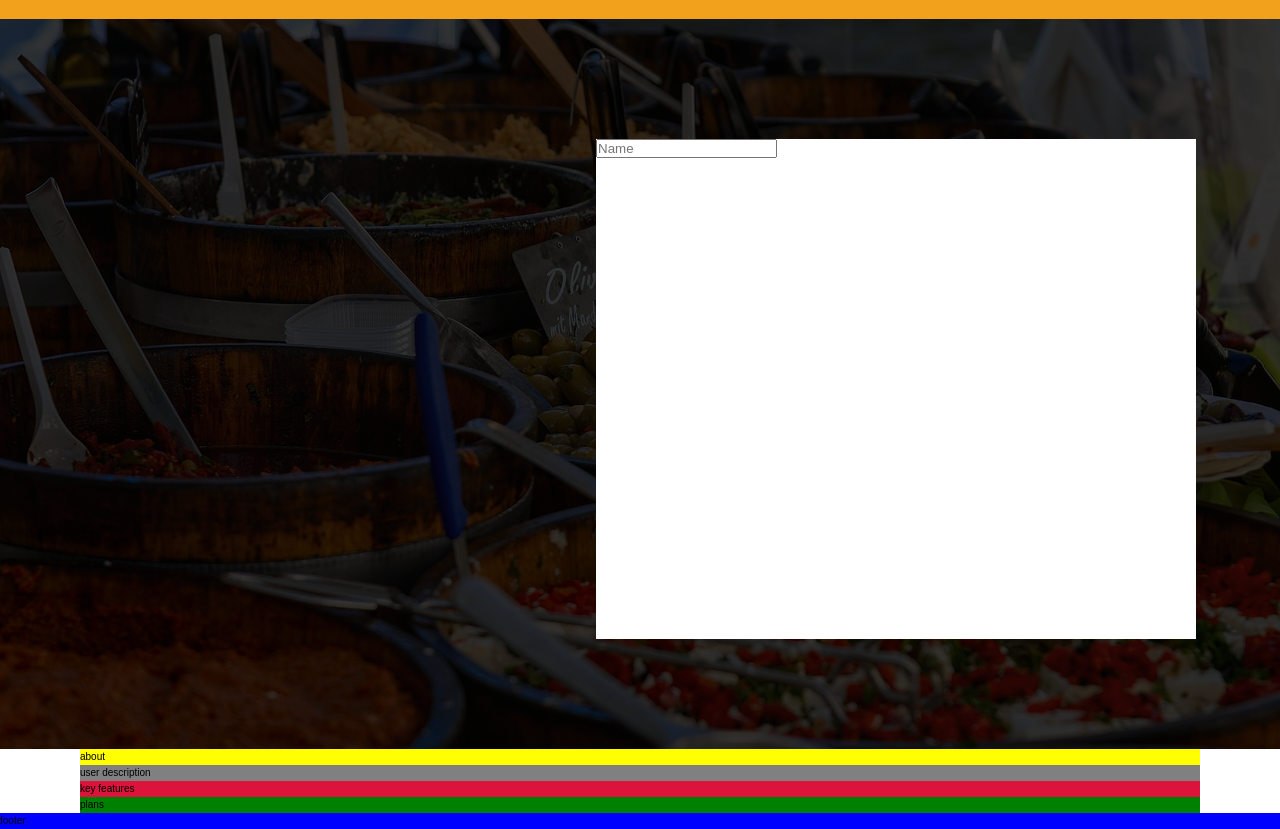
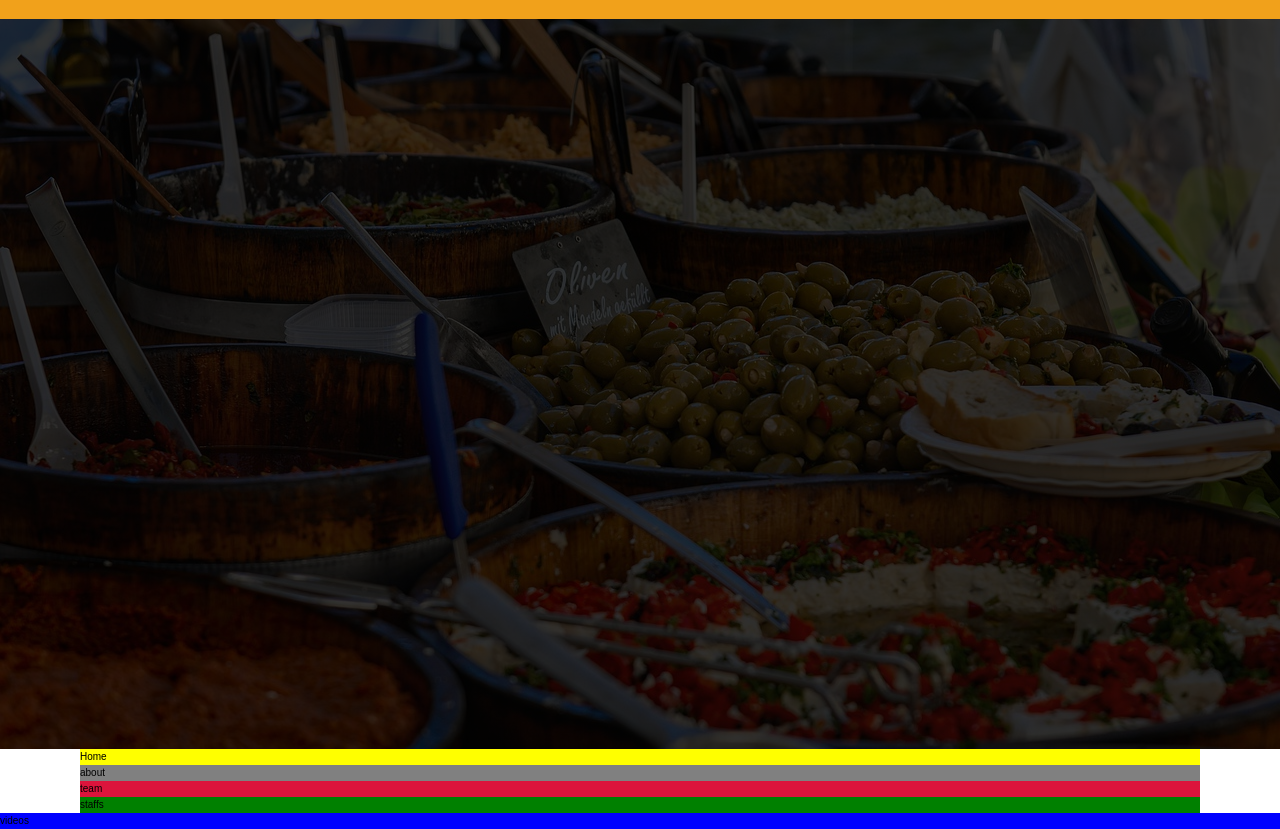
Before and after one commit to zerobug110/afrijula, a website: page index.html in a window 1280 px wide. Shown: the part 51-880 px from the top of the page. Drawn offline with Linux system fonts and the light colour scheme.

Commit message:
delete the form and transform to team app

```diff
--- a/index.html
+++ b/index.html
@@ -23,14 +23,11 @@
                 <li><a href="" class="nav__links">plans</a></li>
             </ul>
         </nav>
-        <form action="" class="form">
-            <input type="text" name="" class="input-text" placeholder="Name">
-        </form>
     </header>
-    <section class="about">about</section>
-    <article class="description">user description</article>
-    <section class="features">key features</section>
-    <section class="plans">plans</section>
-    <footer class="footer">footer</footer>
+    <section class="about">Home</section>
+    <article class="description">about</article>
+    <section class="features">team</section>
+    <section class="plans">staffs</section>
+    <footer class="footer">videos</footer>
 </body>
 </html>
```
